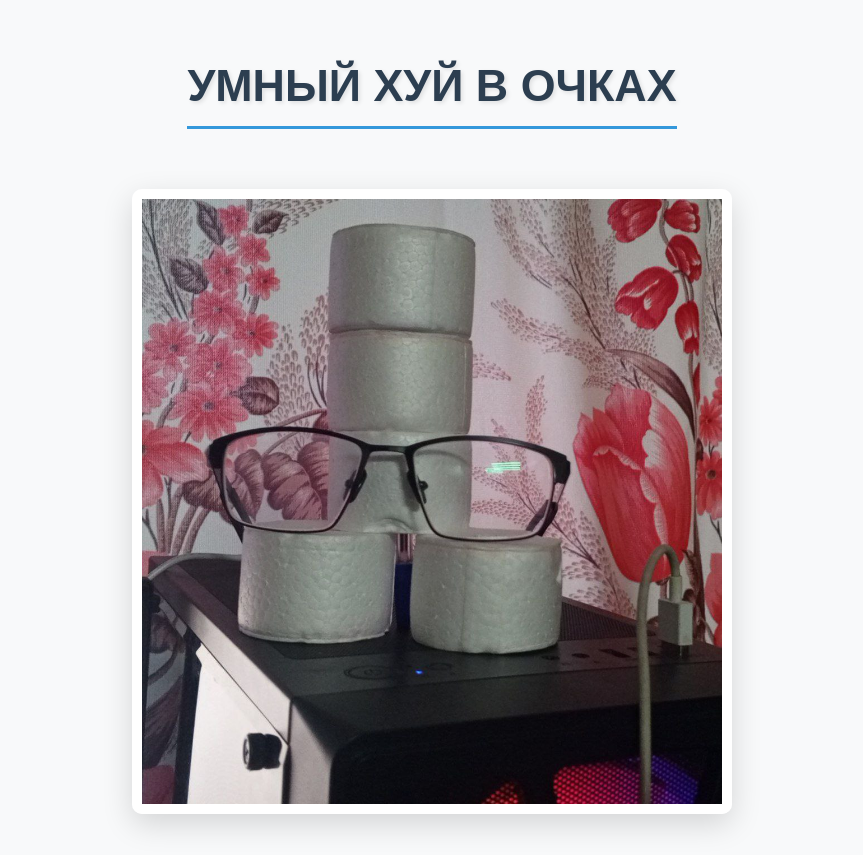
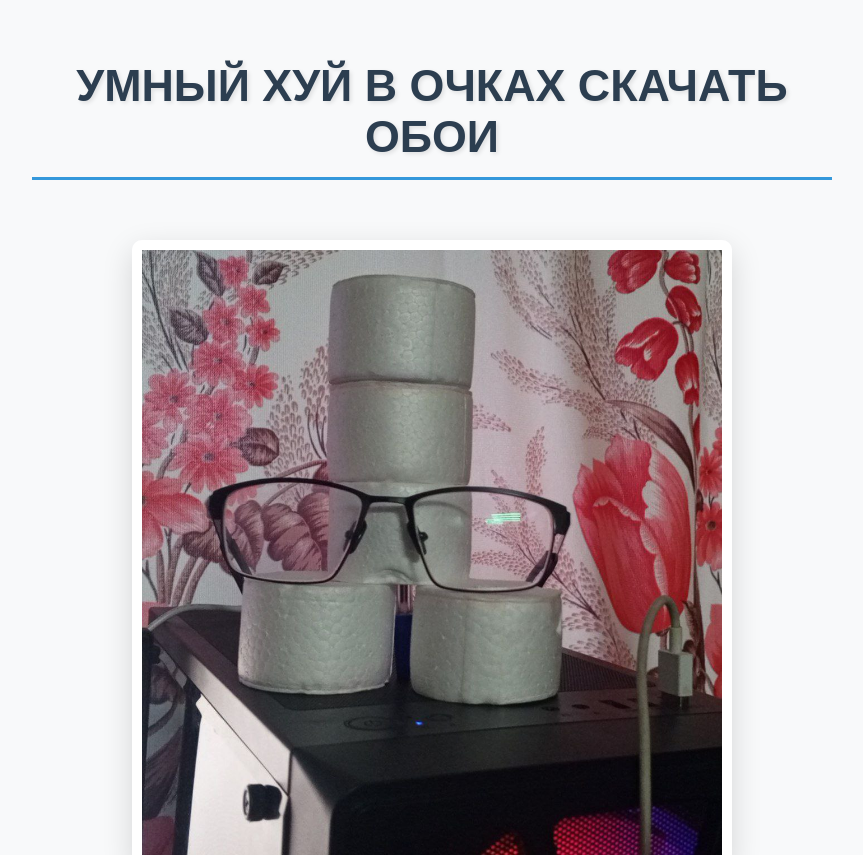
Before and after one commit to CNiger/xyi, a plain HTML site: page index.html in a window 1280 px wide. Shown: the top 855 px of the page, without its empty margins (208-1071 px from the left). Drawn offline with Linux system fonts and the light colour scheme.

Commit message:
Update index.html

```diff
--- a/index.html
+++ b/index.html
@@ -3,7 +3,7 @@
 <head>
     <meta charset="UTF-8">
     <meta name="viewport" content="width=device-width, initial-scale=1.0">
-    <title>Умный хуй в очках</title>
+    <title>Умный хуй в очках скачать обои</title>
     <style>
         * {
             margin: 0;
@@ -99,12 +99,12 @@
 <body>
     <div class="container">
         <header>
-            <h1>УМНЫЙ ХУЙ В ОЧКАХ</h1>
+            <h1>УМНЫЙ ХУЙ В ОЧКАХ СКАЧАТЬ ОБОИ</h1>
         </header>
 
         <main>
             <div class="image-container">
-                <img src="x.jpg" alt="Умный хуй в очках" id="main-image">
+                <img src="x.jpg" alt="Умный хуй в очках скачать обои" id="main-image">
             </div>
 
             <a href="x.jpg" download="x.jpg" class="download-btn">
```
